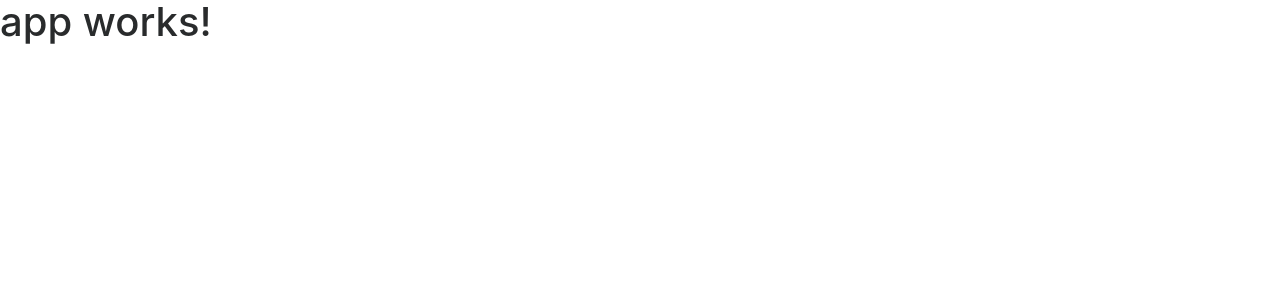
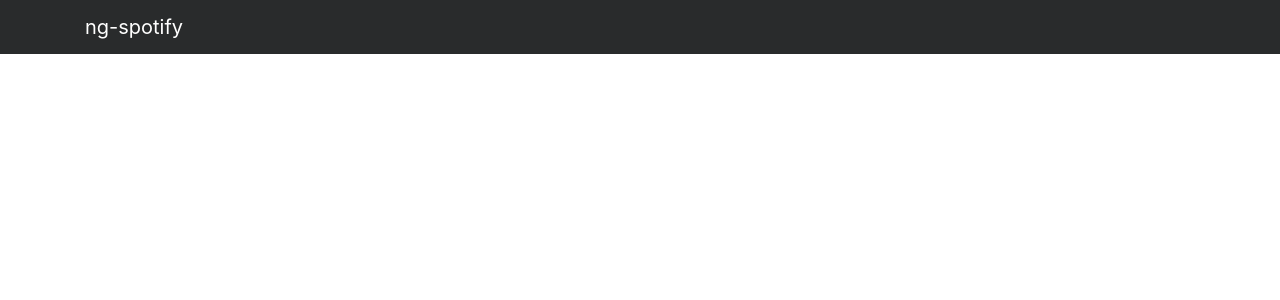
Before and after one commit to igor-pavlichenko/ng-spotify, an Angular app: page / in a window 1280 px wide. Shown: the top 300 px of the page. Built offline with nearby package versions, Linux system fonts and the light colour scheme.

Commit message:
Include a navbar element in app component

```diff
--- a/src/app/app.component.html
+++ b/src/app/app.component.html
@@ -1,3 +1 @@
-<h1>
-	{{title}}
-</h1>
+<navbar></navbar>
```
